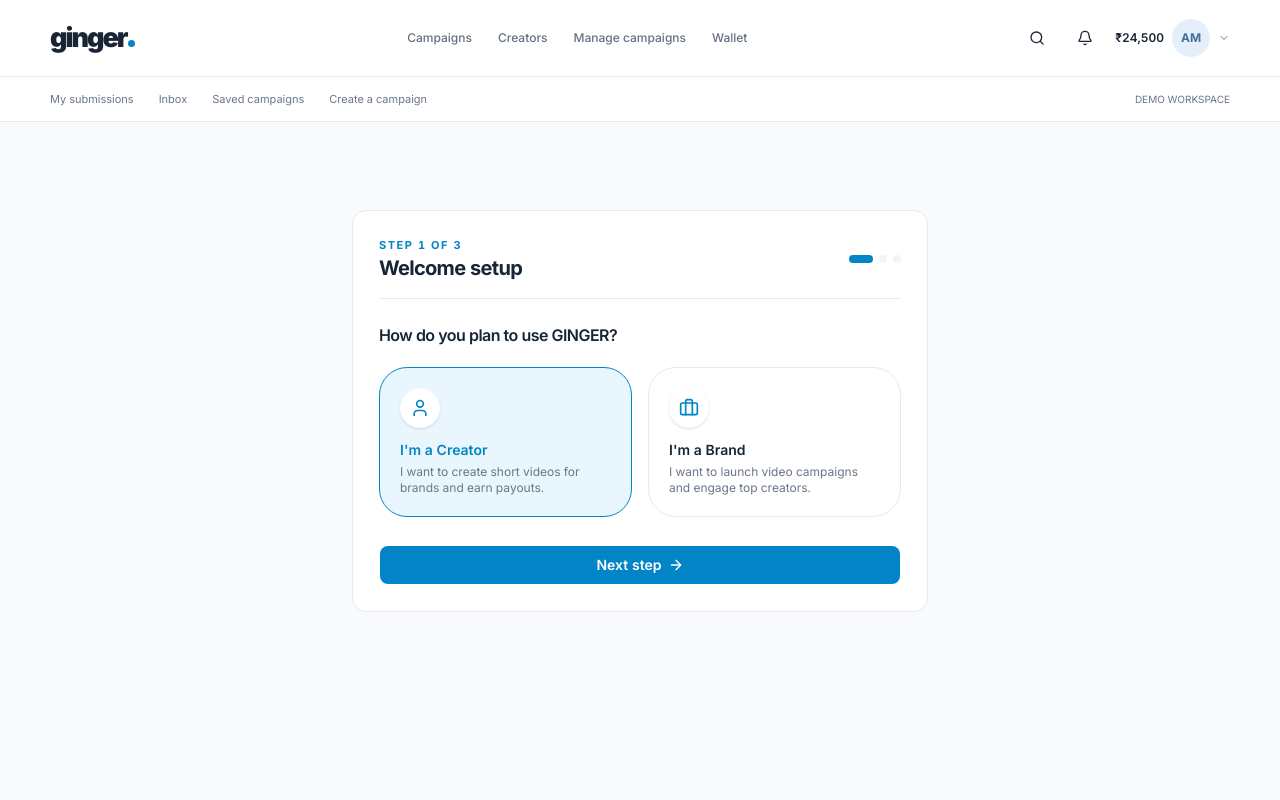
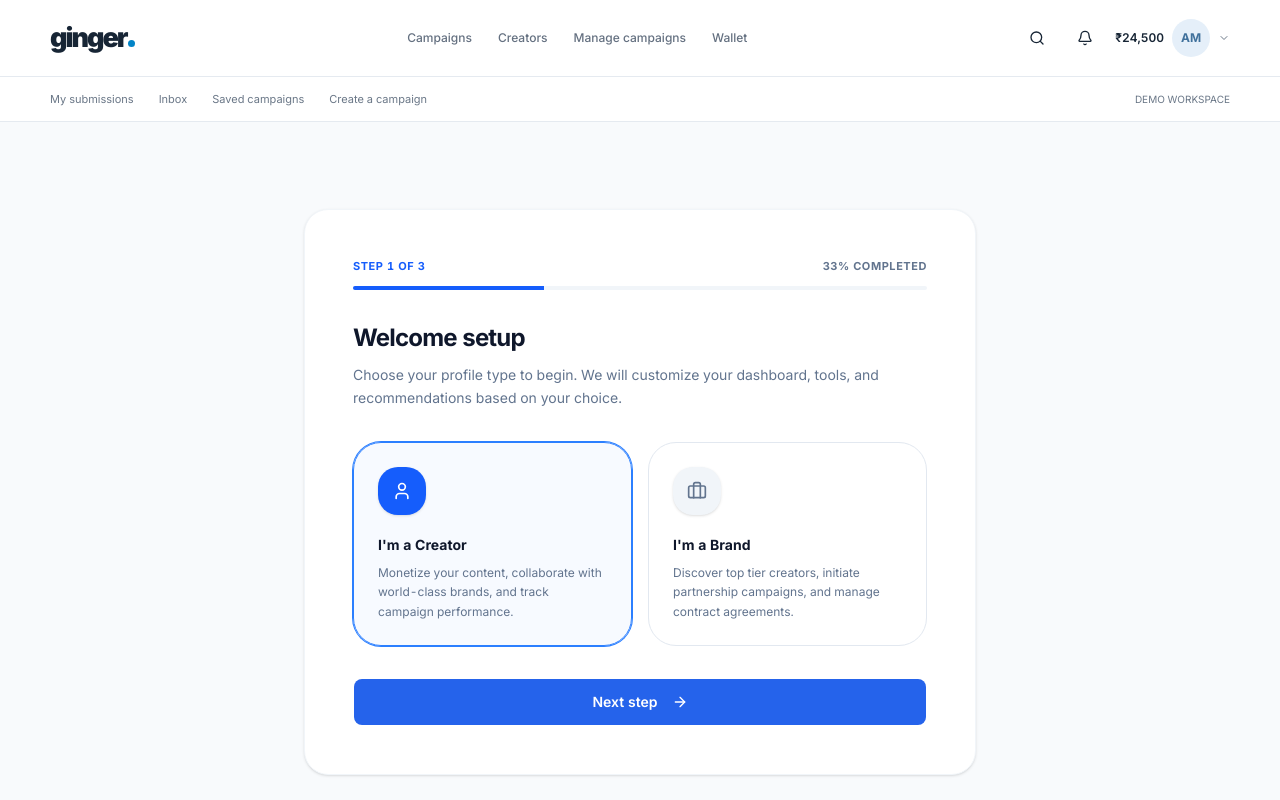
Before and after one commit to jenish30503/ginger-ui-ux-redesign, a Next.js app: page /onboarding in a window 1280 px wide. Shown: the top 800 px of the page. Built offline with nearby package versions, Linux system fonts and the light colour scheme.

Commit message:
Redesign OnboardingView to match Figma exactly

```diff
--- a/components/ginger/auth.tsx
+++ b/components/ginger/auth.tsx
@@ -128,74 +128,74 @@ export function OnboardingView() {
   }
 
   return (
-    <div className="container-main max-w-xl py-12">
-      <div className="panel panel-pad flex flex-col gap-6">
-        <div className="flex items-center justify-between border-b pb-4">
-          <div>
-            <p className="eyebrow">STEP {step} OF 3</p>
-            <h1 className="text-xl font-bold">Welcome setup</h1>
+    <div className="flex min-h-[calc(100vh-140px)] items-center justify-center p-4">
+      <div className="w-full max-w-2xl rounded-3xl bg-white p-8 sm:p-12 shadow-sm border border-slate-100">
+        <div className="flex flex-col gap-1 mb-8">
+          <div className="flex items-center justify-between text-[11px] font-bold uppercase tracking-wider text-blue-600">
+            <span>STEP {step} OF 3</span>
+            <span className="text-slate-500">{Math.round((step/3)*100)}% Completed</span>
           </div>
-          <div className="flex gap-1.5">
-            {[1, 2, 3].map(s => (
-              <span
-                key={s}
-                className={`h-2 rounded-full transition-all ${
-                  s === step ? 'w-6 bg-primary' : s < step ? 'w-2 bg-success' : 'w-2 bg-muted'
-                }`}
-              />
-            ))}
+          <div className="mt-2 h-1 w-full overflow-hidden rounded-full bg-slate-100">
+             <div className="h-full bg-blue-600 transition-all duration-300" style={{ width: `${(step/3)*100}%` }} />
           </div>
         </div>
 
         {step === 1 && (
-          <div className="flex flex-col gap-5">
-            <h2 className="text-base font-semibold">How do you plan to use GINGER?</h2>
+          <div className="flex flex-col gap-8">
+            <div>
+               <h2 className="text-2xl font-bold text-slate-900">Welcome setup</h2>
+               <p className="mt-2.5 text-sm leading-relaxed text-slate-500">Choose your profile type to begin. We will customize your dashboard, tools, and recommendations based on your choice.</p>
+            </div>
+
             <div className="grid gap-4 sm:grid-cols-2">
               <button
                 type="button"
                 onClick={() => setRole('Creator')}
-                className={`flex flex-col items-start gap-3 rounded-2xl border p-5 text-left transition ${
+                className={`flex flex-col items-start gap-5 rounded-2xl border p-6 text-left transition-all ${
                   role === 'Creator'
-                    ? 'border-primary bg-secondary text-primary'
-                    : 'border-border bg-white text-foreground hover:border-foreground/20'
+                    ? 'border-blue-500 bg-blue-50/50 ring-1 ring-blue-500'
+                    : 'border-slate-200 bg-white hover:border-slate-300'
                 }`}
               >
-                <span className="flex size-10 items-center justify-center rounded-xl bg-white shadow-sm">
-                  <User className="size-5 text-primary" />
+                <span className={`flex size-12 items-center justify-center rounded-xl shadow-sm ${role === 'Creator' ? 'bg-blue-600 text-white' : 'bg-slate-100 text-slate-500'}`}>
+                  <User className="size-5" />
                 </span>
                 <div>
-                  <strong className="block text-sm font-semibold">I&apos;m a Creator</strong>
-                  <p className="mt-1 text-xs muted">I want to create short videos for brands and earn payouts.</p>
+                  <strong className="block text-sm font-bold text-slate-900">I'm a Creator</strong>
+                  <p className="mt-2 text-xs text-slate-500 leading-relaxed">Monetize your content, collaborate with world-class brands, and track campaign performance.</p>
                 </div>
               </button>
 
               <button
                 type="button"
                 onClick={() => setRole('Brand')}
-                className={`flex flex-col items-start gap-3 rounded-2xl border p-5 text-left transition ${
+                className={`flex flex-col items-start gap-5 rounded-2xl border p-6 text-left transition-all ${
                   role === 'Brand'
-                    ? 'border-primary bg-secondary text-primary'
-                    : 'border-border bg-white text-foreground hover:border-foreground/20'
+                    ? 'border-blue-500 bg-blue-50/50 ring-1 ring-blue-500'
+                    : 'border-slate-200 bg-white hover:border-slate-300'
                 }`}
               >
-                <span className="flex size-10 items-center justify-center rounded-xl bg-white shadow-sm">
-                  <Briefcase className="size-5 text-primary" />
+                <span className={`flex size-12 items-center justify-center rounded-xl shadow-sm ${role === 'Brand' ? 'bg-blue-600 text-white' : 'bg-slate-100 text-slate-500'}`}>
+                  <Briefcase className="size-5" />
                 </span>
                 <div>
-                  <strong className="block text-sm font-semibold">I&apos;m a Brand</strong>
-                  <p className="mt-1 text-xs muted">I want to launch video campaigns and engage top creators.</p>
+                  <strong className="block text-sm font-bold text-slate-900">I'm a Brand</strong>
+                  <p className="mt-2 text-xs text-slate-500 leading-relaxed">Discover top tier creators, initiate partnership campaigns, and manage contract agreements.</p>
                 </div>
               </button>
             </div>
-            <Button className="mt-2" onClick={() => setStep(2)}>
-              Next step <ArrowRight className="size-4" />
+            <Button className="w-full bg-[#2563eb] hover:bg-blue-700 text-white h-12 rounded-xl font-semibold" onClick={() => setStep(2)}>
+              Next step <ArrowRight className="size-4 ml-2" />
             </Button>
           </div>
         )}
 
         {step === 2 && (
-          <div className="flex flex-col gap-5">
-            <h2 className="text-base font-semibold">Set your handle & identity</h2>
+          <div className="flex flex-col gap-6">
+            <div>
+               <h2 className="text-2xl font-bold text-slate-900">Set your handle & identity</h2>
+               <p className="mt-2 text-sm text-slate-500">Pick a unique handle that brands can use to find you.</p>
+            </div>
             <FieldGroup>
               <TextField
                 label="Social handle"
@@ -205,26 +205,29 @@ export function OnboardingView() {
                 required
               />
             </FieldGroup>
-            <div className="flex gap-3">
-              <Button variant="outline" onClick={() => setStep(1)}>Back</Button>
-              <Button className="flex-1" onClick={() => setStep(3)}>
-                Next step <ArrowRight className="size-4" />
+            <div className="flex gap-3 mt-2">
+              <Button variant="outline" className="h-12 rounded-xl px-6" onClick={() => setStep(1)}>Back</Button>
+              <Button className="flex-1 bg-[#2563eb] hover:bg-blue-700 text-white h-12 rounded-xl font-semibold" onClick={() => setStep(3)}>
+                Next step <ArrowRight className="size-4 ml-2" />
               </Button>
             </div>
           </div>
         )}
 
         {step === 3 && (
-          <div className="flex flex-col gap-5">
-            <h2 className="text-base font-semibold">Pick your primary niche</h2>
-            <div className="flex flex-wrap gap-2">
+          <div className="flex flex-col gap-6">
+            <div>
+               <h2 className="text-2xl font-bold text-slate-900">Pick your primary niche</h2>
+               <p className="mt-2 text-sm text-slate-500">Select the category that best fits your content style.</p>
+            </div>
+            <div className="flex flex-wrap gap-2.5">
               {['Beauty & skincare', 'Tech & gadgets', 'Lifestyle', 'Food & drinks', 'Fitness', 'Travel', 'Fashion', 'Gaming'].map(n => (
                 <button
                   key={n}
                   type="button"
                   onClick={() => setNiche(n)}
-                  className={`rounded-full border px-4 py-2 text-xs font-medium transition ${
-                    niche === n ? 'border-primary bg-primary text-white' : 'border-border bg-white hover:bg-muted'
+                  className={`rounded-full border px-5 py-2.5 text-xs font-semibold transition ${
+                    niche === n ? 'border-blue-600 bg-blue-600 text-white' : 'border-slate-200 bg-white hover:bg-slate-50 text-slate-700'
                   }`}
                 >
                   {n}
@@ -232,9 +235,9 @@ export function OnboardingView() {
               ))}
             </div>
             <div className="flex gap-3 mt-4">
-              <Button variant="outline" onClick={() => setStep(2)}>Back</Button>
-              <Button onClick={handleComplete} disabled={pending}>
-                Complete setup <Check className="size-4" />
+              <Button variant="outline" className="h-12 rounded-xl px-6" onClick={() => setStep(2)}>Back</Button>
+              <Button className="flex-1 bg-[#2563eb] hover:bg-blue-700 text-white h-12 rounded-xl font-semibold" onClick={handleComplete} disabled={pending}>
+                Complete setup <Check className="size-4 ml-2" />
               </Button>
             </div>
           </div>
```
